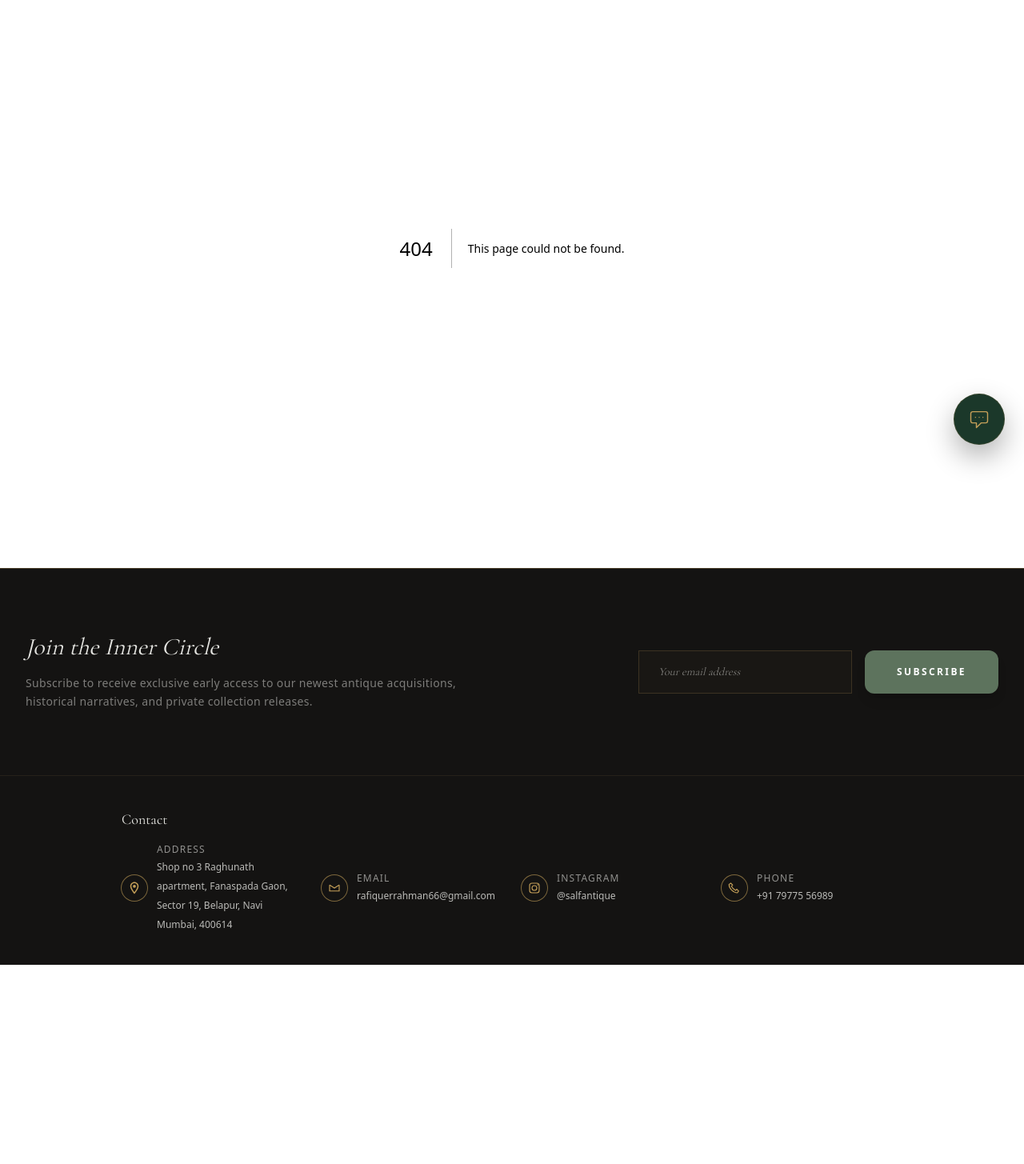
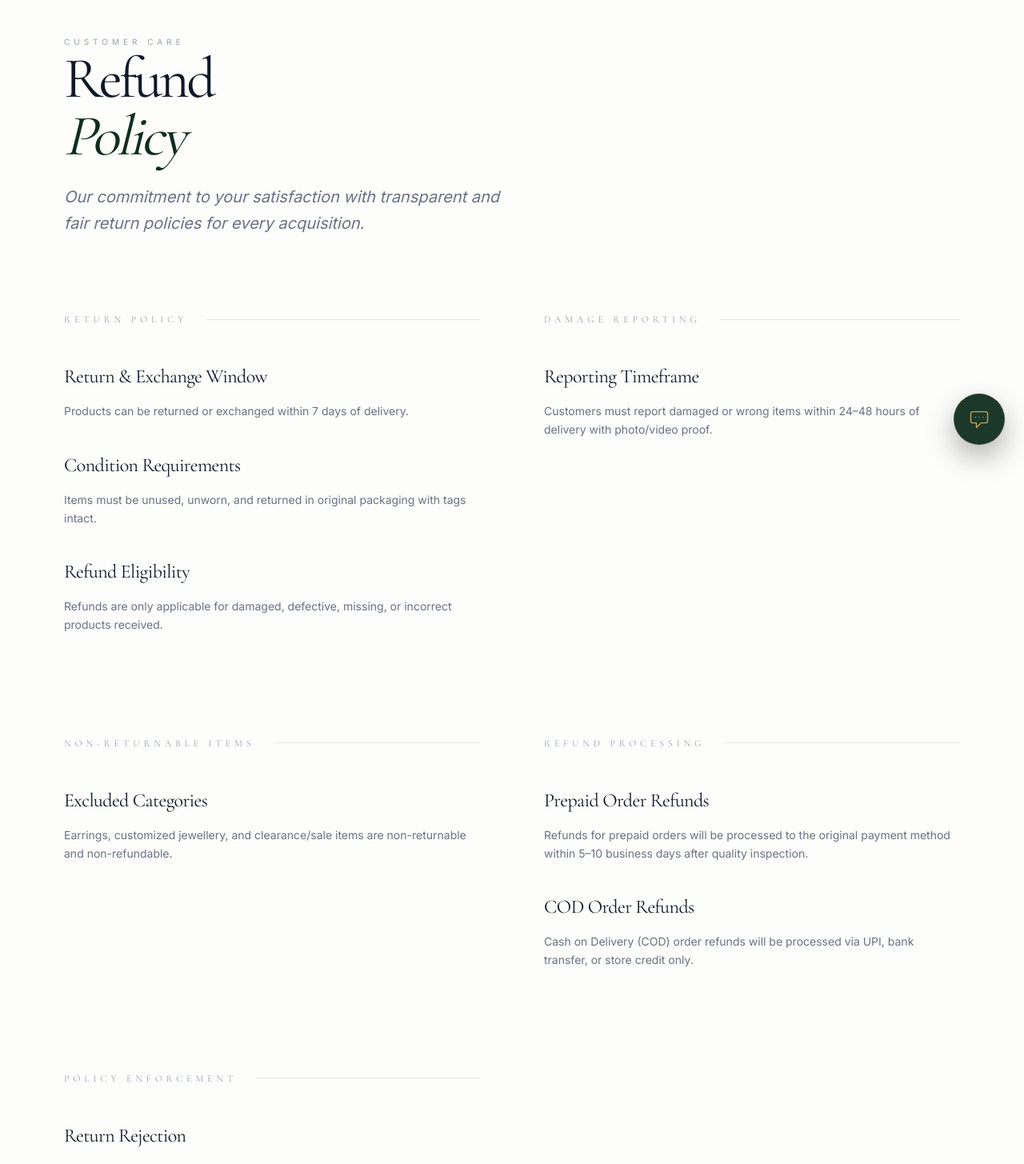
Before and after one commit to mdrafiquerrahman/SalfAntique, a Next.js app: page /refund-policy in a window 1280 px wide. Before the commit this address had no page. Shown: the part 220-1675 px from the top of the page at 80% size. Before the commit the page ends 1426 px from the top, so only its background shows below. Built offline with nearby package versions, Linux system fonts and the light colour scheme.

Commit message:
Add refund policy page and navigation links

```diff
--- /dev/null
+++ b/src/app/refund-policy/page.tsx
@@ -0,0 +1,148 @@
+"use client";
+import { motion } from "framer-motion";
+import Link from "next/link";
+
+const REFUND_POLICY = [
+  {
+    title: "Return Policy",
+    items: [
+      {
+        q: "Return & Exchange Window",
+        a: "Products can be returned or exchanged within 7 days of delivery."
+      },
+      {
+        q: "Condition Requirements",
+        a: "Items must be unused, unworn, and returned in original packaging with tags intact."
+      },
+      {
+        q: "Refund Eligibility",
+        a: "Refunds are only applicable for damaged, defective, missing, or incorrect products received."
+      }
+    ]
+  },
+  {
+    title: "Damage Reporting",
+    items: [
+      {
+        q: "Reporting Timeframe",
+        a: "Customers must report damaged or wrong items within 24–48 hours of delivery with photo/video proof."
+      }
+    ]
+  },
+  {
+    title: "Non-Returnable Items",
+    items: [
+      {
+        q: "Excluded Categories",
+        a: "Earrings, customized jewellery, and clearance/sale items are non-returnable and non-refundable."
+      }
+    ]
+  },
+  {
+    title: "Refund Processing",
+    items: [
+      {
+        q: "Prepaid Order Refunds",
+        a: "Refunds for prepaid orders will be processed to the original payment method within 5–10 business days after quality inspection."
+      },
+      {
+        q: "COD Order Refunds",
+        a: "Cash on Delivery (COD) order refunds will be processed via UPI, bank transfer, or store credit only."
+      }
+    ]
+  },
+  {
+    title: "Policy Enforcement",
+    items: [
+      {
+        q: "Return Rejection",
+        a: "The company reserves the right to reject returns that do not meet the return policy conditions."
+      }
+    ]
+  }
+];
+
+export default function RefundPolicyPage() {
+  return (
+    <main className="min-h-screen bg-[#fdfdfc] py-20 lg:py-32 selection:bg-brilliant-green/30">
+      <div className="mx-auto max-w-7xl px-8 lg:px-20">
+        <div className="max-w-3xl mb-24">
+          <motion.div
+            initial={{ opacity: 0, y: 20 }}
+            animate={{ opacity: 1, y: 0 }}
+            transition={{ duration: 0.8 }}
+            className="space-y-6"
+          >
+            <span className="text-gray-400 text-[10px] uppercase tracking-[0.5em] font-sans">Customer Care</span>
+            <h1 className="font-serif text-5xl md:text-7xl text-gray-900 leading-none tracking-tighter">
+              Refund <br /><span className="italic text-brilliant-green">Policy</span>
+            </h1>
+            <p className="text-gray-500 font-sans text-lg lg:text-xl max-w-xl italic leading-relaxed">
+              Our commitment to your satisfaction with transparent and fair return policies for every acquisition.
+            </p>
+          </motion.div>
+        </div>
+
+        <div className="grid grid-cols-1 md:grid-cols-2 gap-x-20 gap-y-32">
+          {REFUND_POLICY.map((category, idx) => (
+            <motion.section
+              key={idx}
+              initial={{ opacity: 0, y: 30 }}
+              whileInView={{ opacity: 1, y: 0 }}
+              viewport={{ once: true }}
+              transition={{ delay: idx * 0.1 }}
+              className="space-y-12"
+            >
+              <div className="flex items-center gap-6">
+                <h2 className="font-serif text-gray-400 text-xs uppercase tracking-[0.4em] whitespace-nowrap">{category.title}</h2>
+                <div className="h-[1px] w-full bg-gray-200" />
+              </div>
+
+              <div className="space-y-10">
+                {category.items.map((item, i) => (
+                  <div key={i} className="group space-y-4">
+                    <h3 className="font-serif text-gray-900 text-xl lg:text-2xl tracking-tight group-hover:text-brilliant-green transition-colors">
+                      {item.q}
+                    </h3>
+                    <p className="font-sans text-gray-500 text-sm leading-relaxed max-w-xl">
+                      {item.a}
+                    </p>
+                  </div>
+                ))}
+              </div>
+            </motion.section>
+          ))}
+        </div>
+
+        <motion.section
+          initial={{ opacity: 0 }}
+          whileInView={{ opacity: 1 }}
+          viewport={{ once: true }}
+          className="mt-40 pt-20 border-t border-gray-200 text-center space-y-12"
+        >
+          <div className="space-y-4">
+            <h2 className="font-serif text-3xl text-gray-900 tracking-tight">Need assistance with a return?</h2>
+            <p className="text-gray-400 text-sm uppercase tracking-widest">Our support team is here to help</p>
+          </div>
+
+          <div className="flex flex-col sm:flex-row items-center justify-center gap-6">
+            <a
+              href="https://wa.me/917977556989"
+              target="_blank"
+              rel="noopener noreferrer"
+              className="flex items-center justify-center gap-3 rounded-2xl bg-[#25D366] px-10 py-4 text-[14px] font-bold text-white shadow-[0_10px_20px_rgba(37,211,102,0.2)] transition-all hover:scale-[1.02] active:scale-[0.98]"
+            >
+              Chat on WhatsApp
+            </a>
+            <Link
+              href="/support"
+              className="px-10 py-4 rounded-2xl border border-brilliant-green text-brilliant-green text-[12px] font-bold uppercase tracking-widest hover:bg-brilliant-green hover:text-white transition-all"
+            >
+              Contact Support
+            </Link>
+          </div>
+        </motion.section>
+      </div>
+    </main>
+  );
+}
--- a/src/components/NavBar.tsx
+++ b/src/components/NavBar.tsx
@@ -140,6 +140,7 @@ export default function NavBar() {
               <div className="flex gap-6 text-[10px] font-bold tracking-[0.2em] text-gray-400 uppercase">
                 <Link href="/office" className="hover:text-brilliant-green transition-colors">Our Office</Link>
                 <Link href="/support" className="hover:text-brilliant-green transition-colors">Support</Link>
+                <Link href="/refund-policy" className="hover:text-brilliant-green transition-colors">Refund Policy</Link>
               </div>
 
               {/* Center: Brand Logo */}
@@ -429,6 +430,13 @@ export default function NavBar() {
                     >
                       Support
                     </Link>
+                    <Link
+                      href="/refund-policy"
+                      className="text-sm font-bold tracking-widest text-gray-400 uppercase hover:text-brilliant-green transition-colors"
+                      onClick={() => setIsMobileMenuOpen(false)}
+                    >
+                      Refund Policy
+                    </Link>
                   </div>
                 </nav>
               </div>
```
